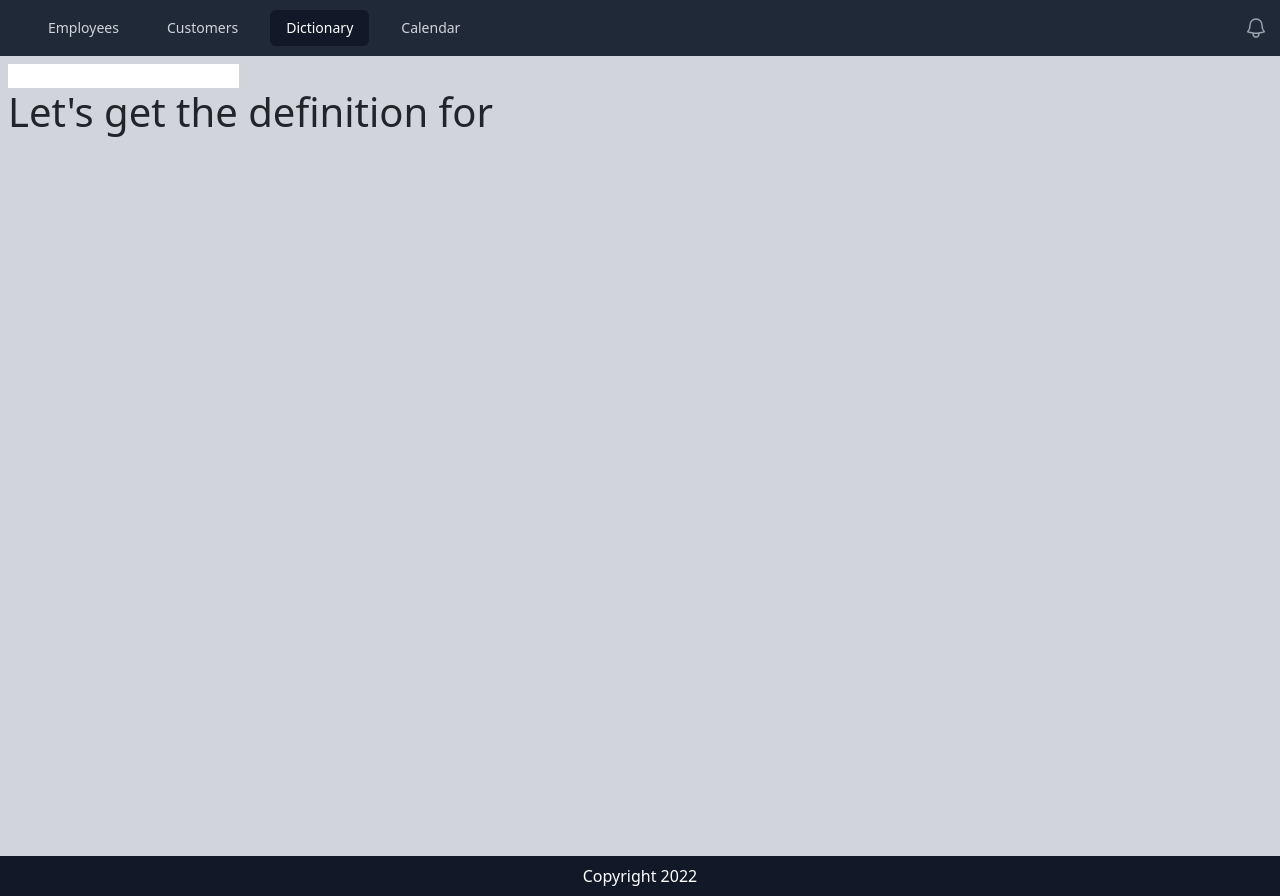
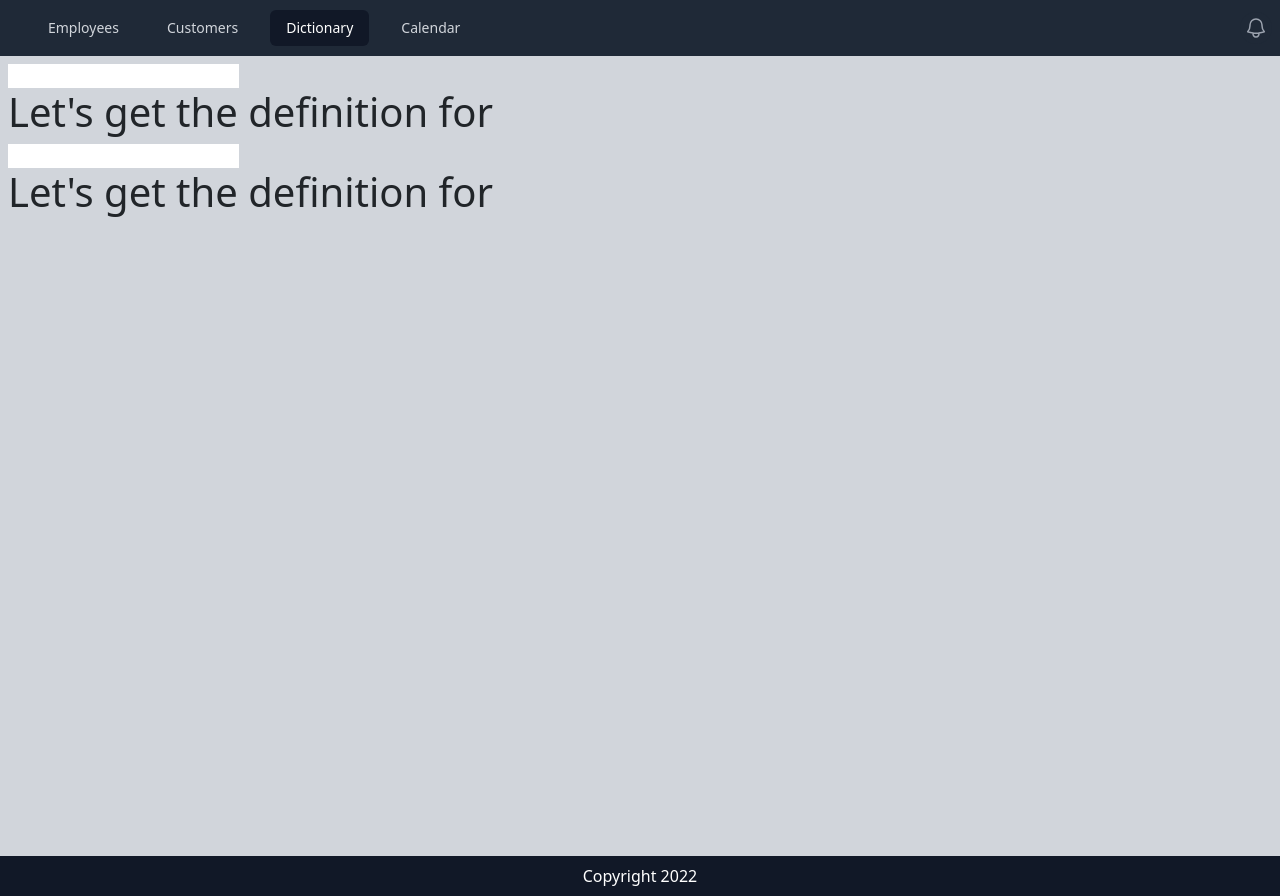
Before and after one commit to Dr-dyrane/React, a React (Create React App) app: page /dictionary in a window 1280 px wide. Built offline with nearby package versions, Linux system fonts and the light colour scheme.

Commit message:
update Dictionary.js

```diff
--- a/src/components/Dictionary.js
+++ b/src/components/Dictionary.js
@@ -2,6 +2,7 @@ import { useState, useEffect } from "react";
 
 export default function Dictionary() {
   const [word, setWord] = useState("");
+  const [word2, setWord2] = useState("");
 
   useEffect(() => {
     console.log("State Updated", word);
@@ -15,7 +16,14 @@ export default function Dictionary() {
           setWord(e.target.value);
         }}
       />
-      <h1>Let's get the definition for {word}</h1>
+      <h1>Let's get the definition for {word2}</h1>
+      <input
+        type="text"
+        onChange={(e) => {
+          setWord(e.target.value);
+        }}
+      />
+      <h1>Let's get the definition for {word2}</h1>
     </>
   );
 }
```
